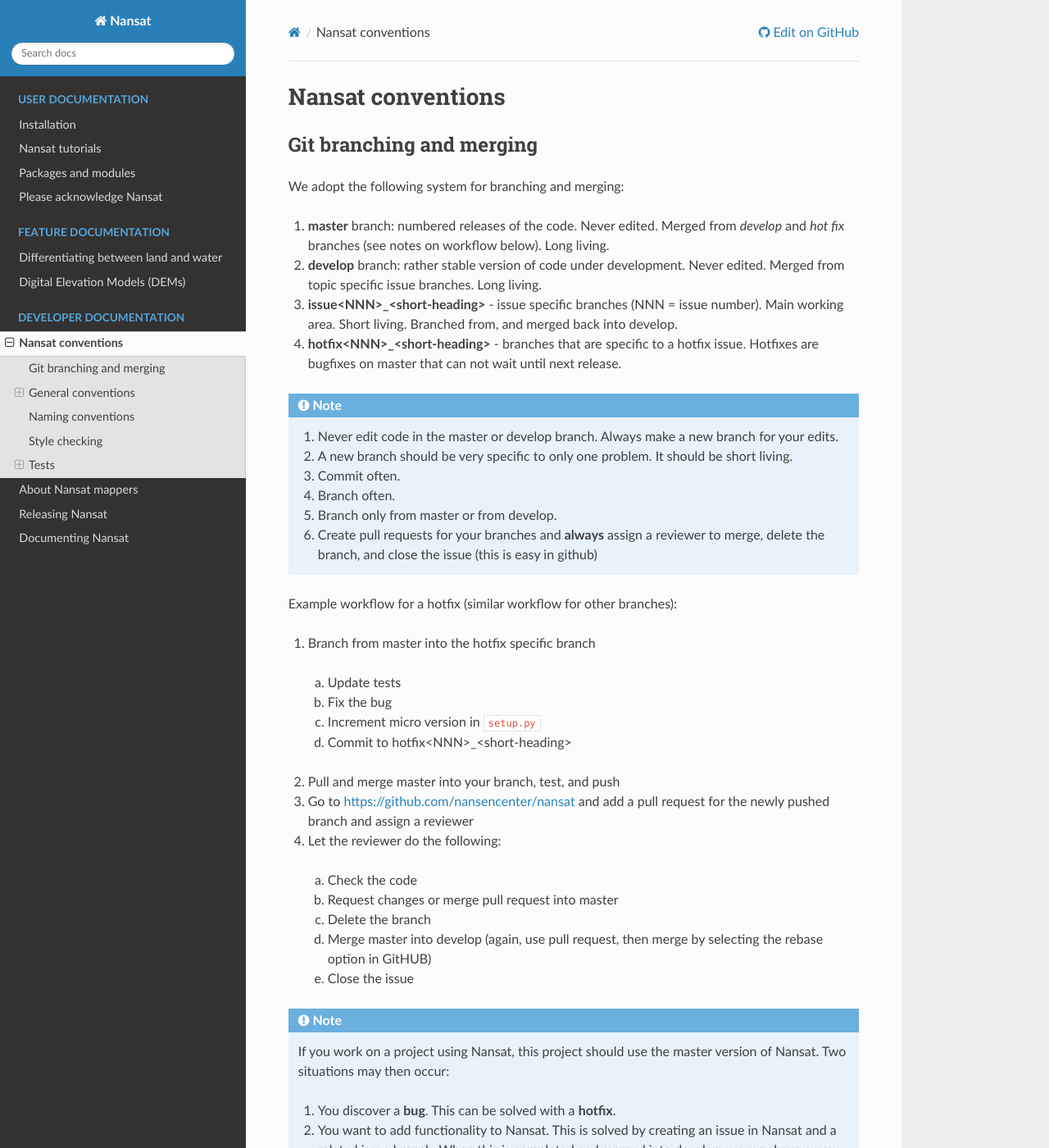
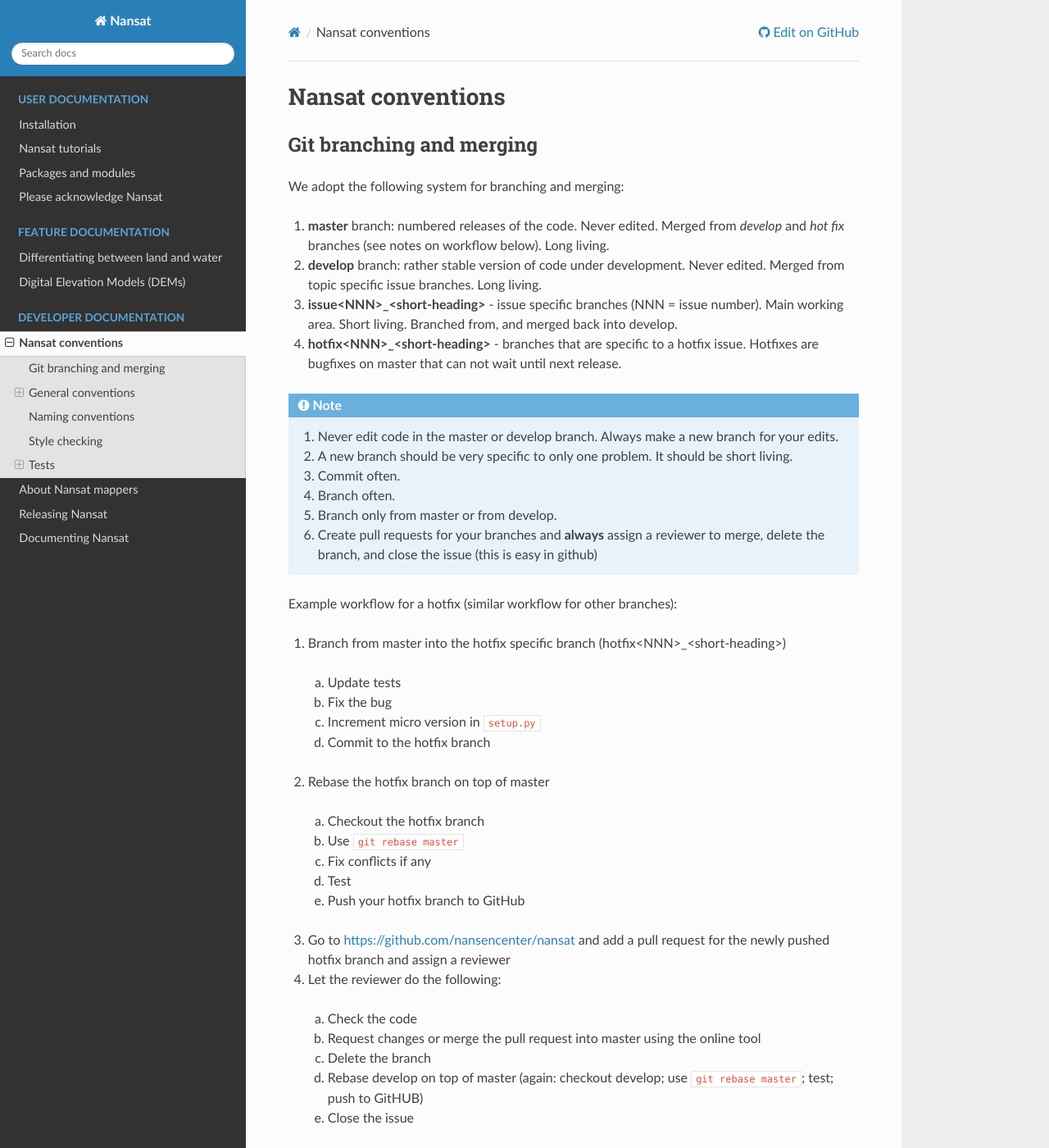
Before and after one commit to nansencenter/nansat, a Sphinx documentation site: the page built from docs/source/conventions.rst, in a window 1280 px wide and 1400 px high. Shown: the whole window at 82% size. Built offline with Sphinx 7.4.7 and the Read the Docs theme 2.0.0, drawn with Linux system fonts in a browser that asks for light colours.

Commit message:
#272 update conventions

```diff
--- a/docs/source/conventions.rst
+++ b/docs/source/conventions.rst
@@ -22,19 +22,24 @@
 
 Example workflow for a hotfix (similar workflow for other branches):
 
-1. Branch from master into the hotfix specific branch
+1. Branch from master into the hotfix specific branch (hotfix<NNN>_<short-heading>)
   a) Update tests
   b) Fix the bug
   c) Increment micro version in ``setup.py``
-  d) Commit to hotfix<NNN>_<short-heading>
-2. Pull and merge master into your branch, test, and push
+  d) Commit to the hotfix branch
+2. Rebase the hotfix branch on top of master
+  a) Checkout the hotfix branch
+  b) Use ``git rebase master``
+  c) Fix conflicts if any
+  d) Test
+  e) Push your hotfix branch to GitHub
 3. Go to `<https://github.com/nansencenter/nansat>`_ and add a pull request for the newly pushed
-   branch and assign a reviewer
+   hotfix branch and assign a reviewer
 4. Let the reviewer do the following:
   a) Check the code
-  b) Request changes or merge pull request into master
+  b) Request changes or merge the pull request into master using the online tool
   c) Delete the branch
-  d) Merge master into develop (again, use pull request, then merge by selecting the rebase option in GitHUB)
+  d) Rebase develop on top of master (again: checkout develop; use ``git rebase master``; test; push to GitHUB)
   e) Close the issue
 
 .. note::
```
